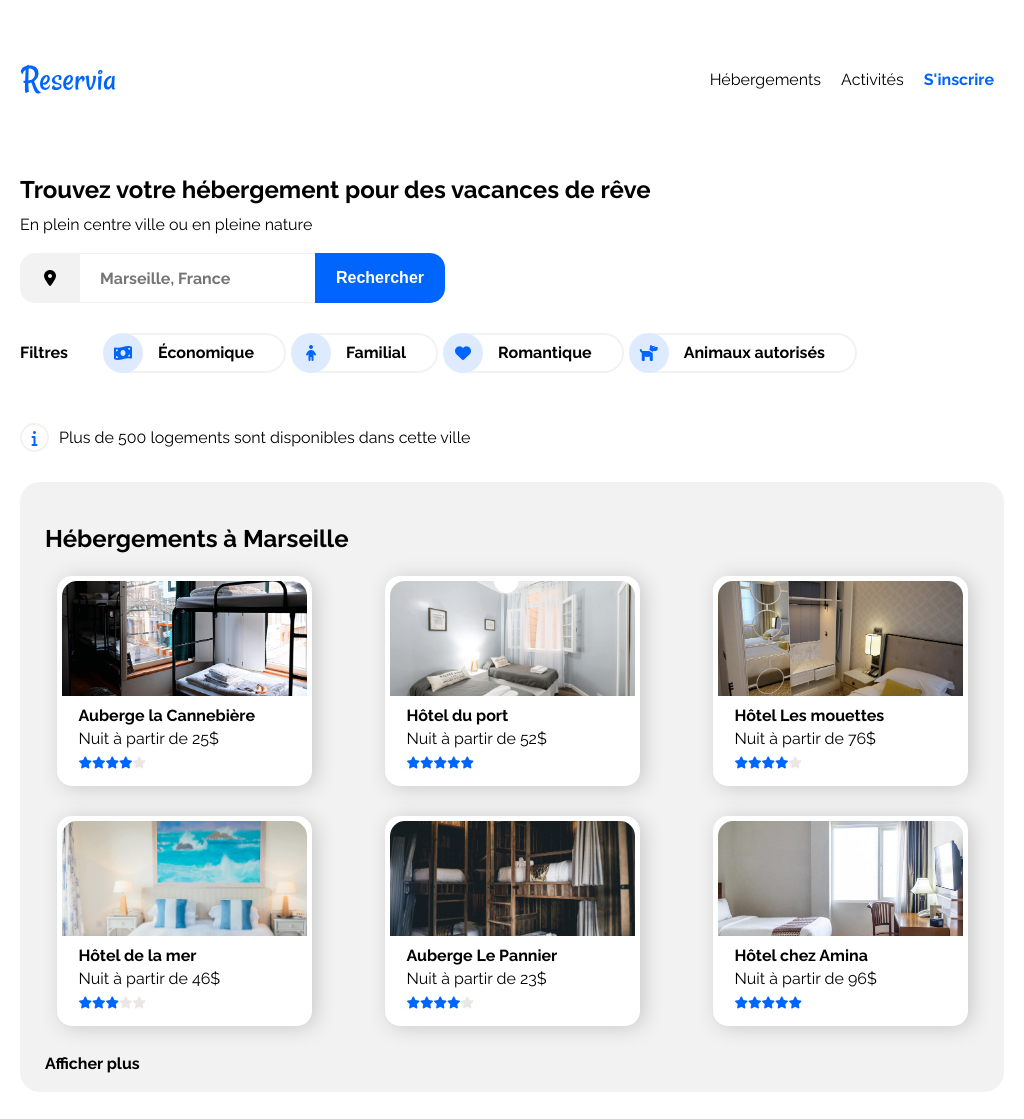
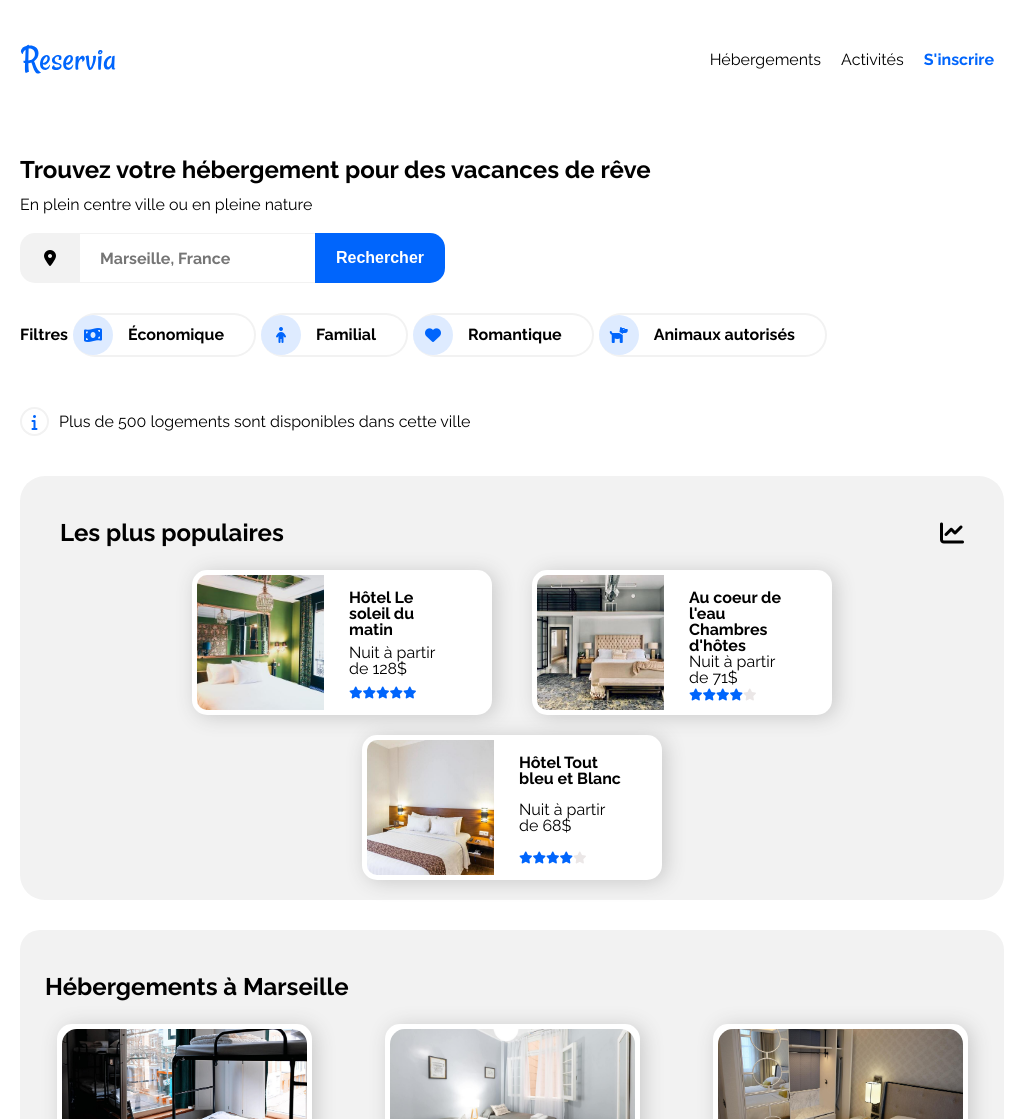
Before and after one commit to johansavoy/JohanSavoy_P2, a plain HTML site: page index.html in a window 1024 px wide. Shown: the top 1119 px of the page. Drawn offline with Linux system fonts and the light colour scheme.

Commit message:
modifications finales

```diff
--- a/index.html
+++ b/index.html
@@ -57,7 +57,7 @@
       <section>
         <div id="filters">
           <ul>
-            <li class="filterstitle"><span class="filtre">Filtres</span></li>
+            <li class="filterstitle"><h2 class="filtre">Filtres</h2></li>
             <li class="Economique">
               <a href="#"
                 ><i class="fas fa-money-bill-wave"></i
@@ -85,7 +85,8 @@
         </p>
       </section>
 
-      <section id="container_1">
+      <div id="container">
+        <section id="container_1">
           <div class="hebergement_header">
             <h2>Hébergements à Marseille</h2>
           </div>
@@ -194,8 +195,7 @@
           </div>
         </section>
 
-        <section>
-          <div id="container_2">
+        <section id="container_2">
             <div class="popular_header">
               <h2>Les plus populaires</h2>
               <i class="fas fa-chart-line"></i>
--- a/style.css
+++ b/style.css
@@ -12,7 +12,7 @@ body {
 header {
   display: flex;
   justify-content: space-between;
-  padding: 0;
+  padding: 0 20px;
   margin: 0;
 }
 
@@ -139,7 +139,7 @@ nav a:hover {
 }
 
 #filters ul li span {
-  padding: 10px 30px 10px 55px;
+  padding: 12px 30px 12px 55px;
 }
 
 .filterstitle {
@@ -623,7 +623,7 @@ footer ul li:hover {
 
 @media screen and (max-width: 1200px) and (min-width: 800px) {
   header {
-    padding: 20px;
+    padding: 0 20px 20px 20px;
   }
 
   main {
@@ -675,7 +675,6 @@ footer ul li:hover {
 
   .activity img {
     width: 300px;
-    height: 100%;
   }
 
   .activity a {
@@ -718,10 +717,6 @@ footer ul li:hover {
 }
 
 @media screen and (max-width: 800px) and (min-width: 576px) {
-  header {
-    padding: 20px;
-  }
-
   main {
     margin: 0;
     padding: 20px;
@@ -856,6 +851,7 @@ footer ul li:hover {
 
   header {
     height: 135px;
+    padding: 0;
   }
 
   .filterstitle {
```
